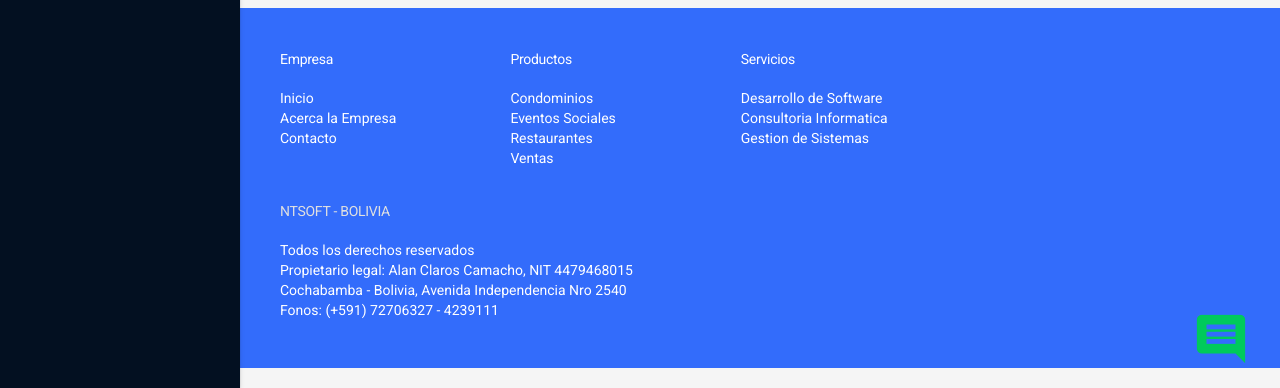
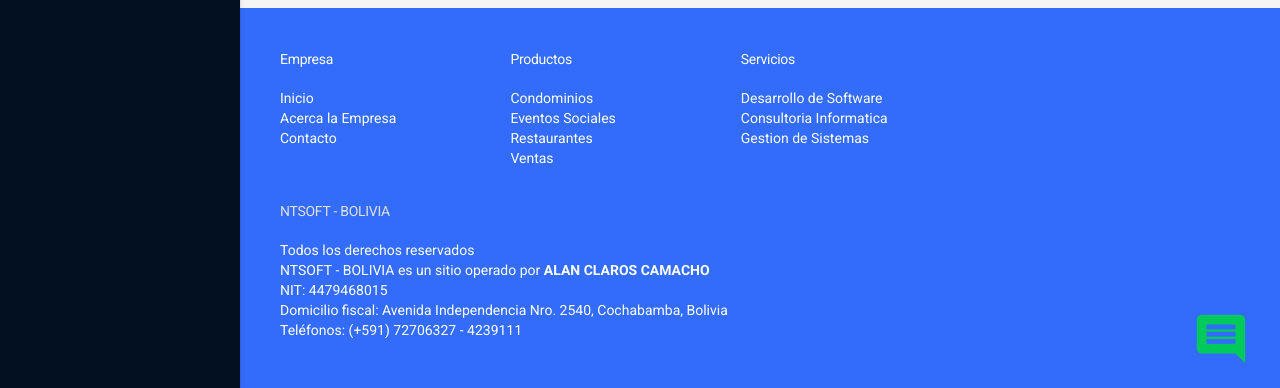
Before and after one commit to alanclaros/ntsoft, a Django app: page /contacto/ in a window 1280 px wide. Shown: the part 818-1206 px from the top of the page. Run offline with Django 3.2, Linux system fonts and the light colour scheme.

Commit message:
pie pagina para meta

```diff
--- a/templates/base.html
+++ b/templates/base.html
@@ -152,9 +152,10 @@
                         <h1 class="mdl-mega-footer__heading">NTSOFT - BOLIVIA</h1>
                         <ul class="mdl-mega-footer__link-list">
                             <li>Todos los derechos reservados</li>
-                            <li>Propietario legal: Alan Claros Camacho, NIT 4479468015</li>
-                            <li>Cochabamba - Bolivia, Avenida Independencia Nro 2540</li>
-                            <li>Fonos: (+591) 72706327 - 4239111</li>
+                            <li>NTSOFT - BOLIVIA es un sitio operado por <strong>ALAN CLAROS CAMACHO</strong></li>
+                            <li>NIT: 4479468015</li>
+                            <li>Domicilio fiscal: Avenida Independencia Nro. 2540, Cochabamba, Bolivia</li>
+                            <li>Tel&eacute;fonos: (+591) 72706327 - 4239111</li>
                         </ul>
                     </div>
 
```
